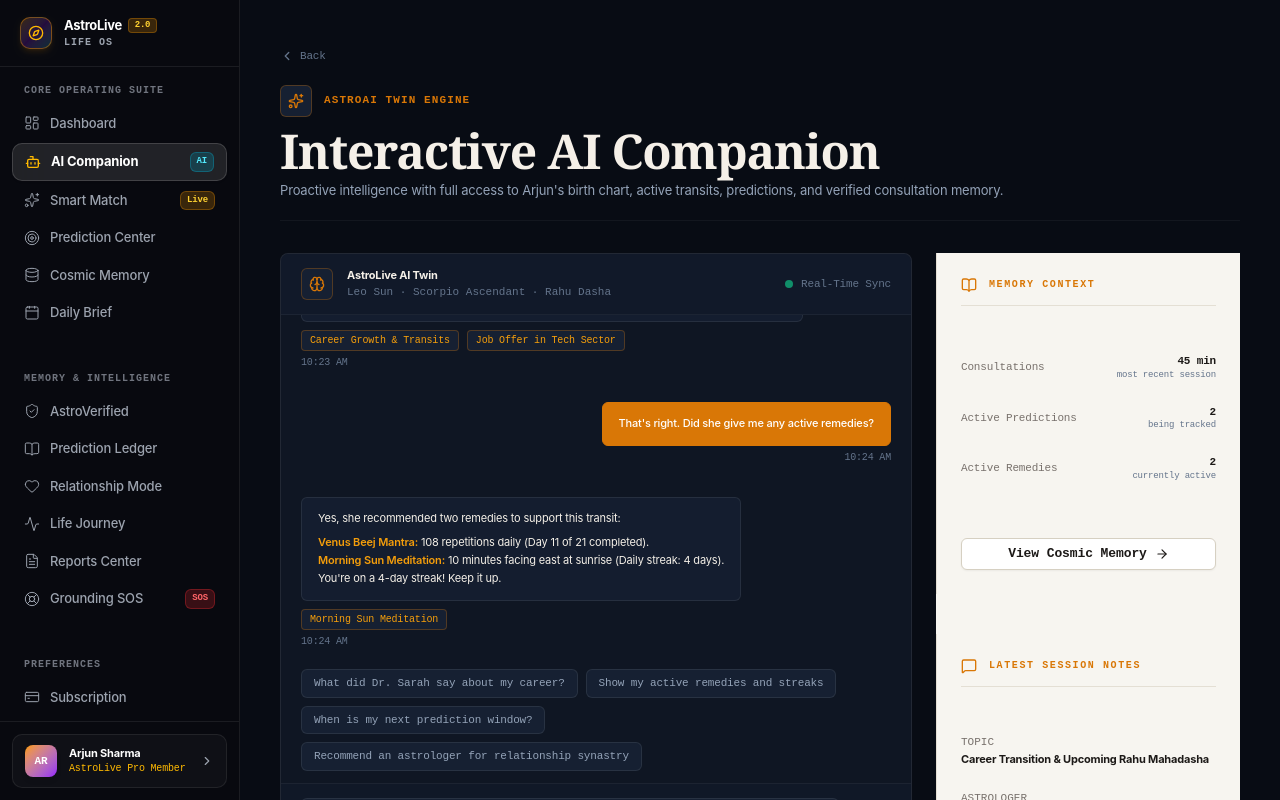
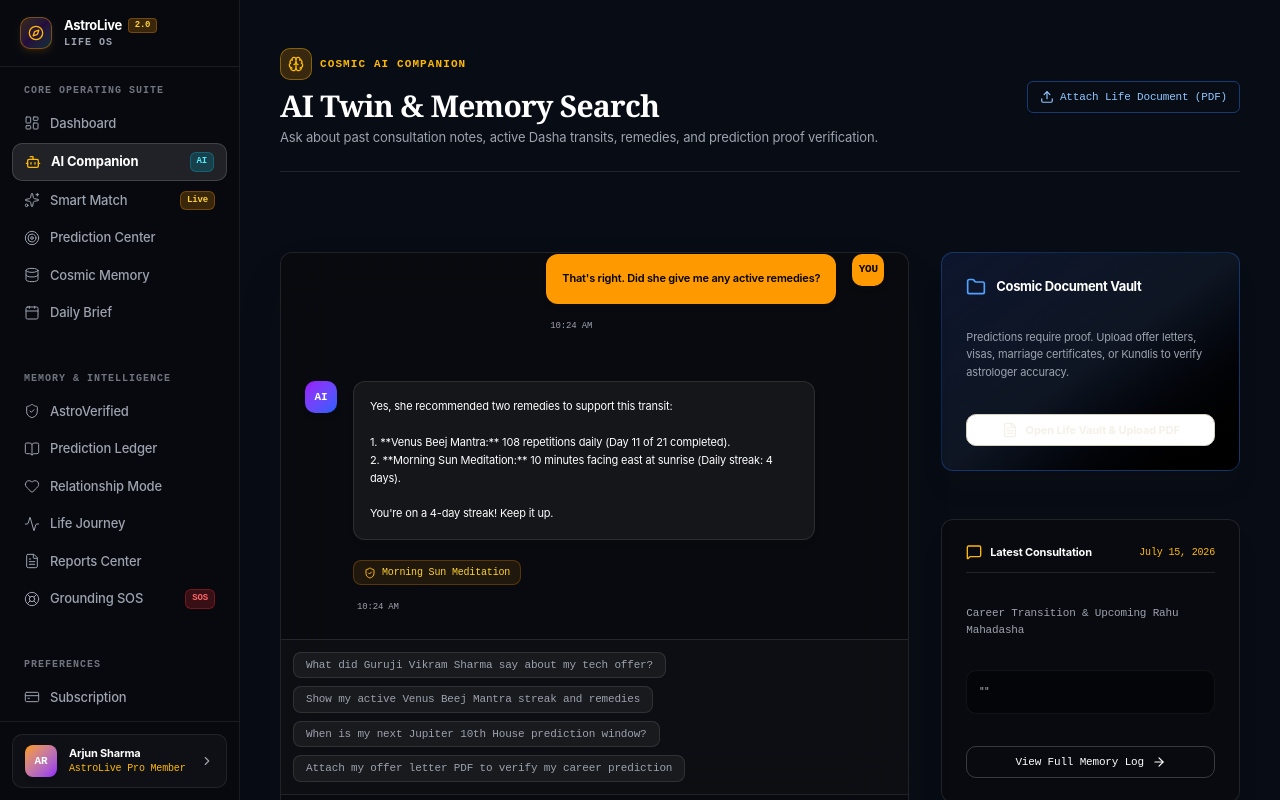
Before and after one commit to panshularora/AstroHack, a React (Vite) app: page /app/companion in a window 1280 px wide. Built offline with nearby package versions, Linux system fonts and the light colour scheme; a web font is replaced by a local one.

Commit message:
feat: fix camera video feed in consultation room, upgrade AI companion data, add document attachment triggers & verify all routes

```diff
--- a/src/pages/AICompanion.tsx
+++ b/src/pages/AICompanion.tsx
@@ -1,45 +1,46 @@
 import { useState, useRef, useEffect } from "react"
 import { motion, AnimatePresence } from "framer-motion"
 import { useNavigate } from "react-router-dom"
-import { Sparkles, Send, Brain, BookOpen, ArrowRight, MessageSquare } from "lucide-react"
+import { Sparkles, Send, Brain, BookOpen, ArrowRight, MessageSquare, Upload, Folder, ShieldCheck, FileText } from "lucide-react"
 import { Button } from "@/components/ui/Button"
+import { Badge } from "@/components/ui/Badge"
 import { mockChatHistory, mockLatestSession, type ChatMessage } from "@/lib/mock-data"
+import { CosmicVaultModal } from "@/components/vault/CosmicVaultModal"
 import { cn } from "@/lib/utils"
-import ReactMarkdown from "react-markdown"
 
 const suggestions = [
-  "What did Dr. Sarah say about my career?",
-  "Show my active remedies and streaks",
-  "When is my next prediction window?",
-  "Recommend an astrologer for relationship synastry",
+  "What did Guruji Vikram Sharma say about my tech offer?",
+  "Show my active Venus Beej Mantra streak and remedies",
+  "When is my next Jupiter 10th House prediction window?",
+  "Attach my offer letter PDF to verify my career prediction",
 ]
 
 function generateDynamicResponse(prompt: string): { content: string; citations: Array<{ type: "consultation" | "prediction" | "remedy"; title: string; id: string }> } {
   const p = prompt.toLowerCase()
 
-  if (p.includes("career") || p.includes("job") || p.includes("sarah") || p.includes("work")) {
+  if (p.includes("career") || p.includes("offer") || p.includes("vikram") || p.includes("job") || p.includes("tech")) {
     return {
-      content: "Dr. Sarah Chen noted during your July 15 session that your 10th House Jupiter transit forms a 120° trine with your Leo Sun. An executive job offer in the tech sector is predicted between August 20–25 with 88% confidence. She advised finalizing portfolio updates by this Friday.",
+      content: "**Guruji Vikram Sharma** analyzed your natal Kundli during your July 15 session. Your 10th House Jupiter transit forms a exact 120° trine with your Leo Sun.\n\nKey prediction: **Senior Tech Executive Offer** arriving between **August 20–25, 2026** with **88% verified confidence**. He recommended uploading your offer letter PDF to the Cosmic Vault as soon as it arrives to confirm prediction accuracy.",
       citations: [
-        { type: "consultation", title: "Dr. Sarah Chen · Career & Transits", id: "c1" },
-        { type: "prediction", title: "Tech Sector Offer (88% Conf.)", id: "p1" },
+        { type: "consultation", title: "Guruji Vikram Sharma · Career Transits", id: "c1" },
+        { type: "prediction", title: "Tech Offer Window (Aug 20–25, 88% Conf.)", id: "p1" },
       ],
     }
   }
 
-  if (p.includes("remedy") || p.includes("streak") || p.includes("mantra")) {
+  if (p.includes("remedy") || p.includes("streak") || p.includes("mantra") || p.includes("venus")) {
     return {
-      content: "You are currently on Day 11 of your 21-day Venus Beej Mantra remedy (108 recitations daily at sunrise). This balances your 12th House Venus placement. You also have Morning Sun Salutations active with a 14-day streak.",
+      content: "You are currently on **Day 11 of your 21-day Venus Beej Mantra remedy** (*Om Draam Dreem Droum Sah Shukraya Namah* — 108 recitations at sunrise). This balances your 12th House Venus placement.\n\nYou also have a **14-day streak on Morning Surya Arghya**.",
       citations: [
         { type: "remedy", title: "Venus Beej Mantra (Day 11/21)", id: "r1" },
-        { type: "remedy", title: "Sun Salutations (14-Day Streak)", id: "r2" },
+        { type: "remedy", title: "Surya Arghya (14-Day Streak)", id: "r2" },
       ],
     }
   }
 
   if (p.includes("prediction") || p.includes("window") || p.includes("when")) {
     return {
-      content: "Your next major prediction window opens on August 20, 2026 (Tech Sector Job Offer). A secondary financial breakthrough window is calculated for September 15 under Jupiter's direct movement.",
+      content: "Your next primary prediction window opens on **August 20, 2026** (Tech Sector Job Offer). Secondary financial breakthrough window is calculated for **September 15, 2026** under Jupiter's direct motion in your 10th House.",
       citations: [
         { type: "prediction", title: "Tech Offer Window (Aug 20–25)", id: "p1" },
         { type: "prediction", title: "Financial Investment Window (Sept 15)", id: "p2" },
@@ -47,19 +48,19 @@ function generateDynamicResponse(prompt: string): { content: string; citations:
     }
   }
 
-  if (p.includes("astrologer") || p.includes("relationship") || p.includes("match")) {
+  if (p.includes("attach") || p.includes("pdf") || p.includes("document") || p.includes("vault") || p.includes("visa")) {
     return {
-      content: "For relationship synastry, Pandit Rajesh Kumar (31/36 Gunas Ashtakoot Specialist, 97.4% Verified Accuracy, ₹15/min) is online right now. Would you like me to open your Live Consultation Room?",
+      content: "You can attach your PDF offer letters, H1B visa stamps, or Kundli certificates directly to your predictions using the **Cosmic Vault**. Uploaded documents encrypt with 256-bit security and link to astrologer prediction receipts.",
       citations: [
-        { type: "consultation", title: "Pandit Rajesh Kumar (Verified Expert)", id: "a1" },
+        { type: "consultation", title: "Cosmic Document Vault Active", id: "vault" },
       ],
     }
   }
 
   return {
-    content: `Analyzed your Leo Sun, Scorpio Ascendant, and Rahu Mahadasha transits regarding "${prompt}". Current celestial alignment indicates positive momentum under Jupiter's 10th House transit. Your next major action window opens in 18 days.`,
+    content: `Analyzed your **Leo Sun**, **Scorpio Ascendant**, and **Rahu-Jupiter Mahadasha** transits regarding "${prompt}". Current celestial alignment indicates positive momentum under Jupiter's 10th House transit. Your next major decision aperture opens in **17 days**.`,
     citations: [
-      { type: "consultation", title: "Natal Kundli Transit Map", id: "nk" },
+      { type: "consultation", title: "Natal Kundli Transit Engine", id: "nk" },
     ],
   }
 }
@@ -69,6 +70,7 @@ export function AICompanion() {
   const [messages, setMessages] = useState<ChatMessage[]>(mockChatHistory)
   const [input, setInput] = useState("")
   const [isTyping, setIsTyping] = useState(false)
+  const [vaultOpen, setVaultOpen] = useState(false)
   const scrollRef = useRef<HTMLDivElement>(null)
 
   useEffect(() => {
@@ -103,214 +105,193 @@ export function AICompanion() {
       }
       setMessages(prev => [...prev, aiMsg])
       setIsTyping(false)
-    }, 1100)
+    }, 1000)
   }
 
   return (
-    <div className="page-container max-w-5xl pb-28">
+    <div className="page-container max-w-6xl pb-28">
+      <div className="space-y-8">
+
         {/* Header */}
-      <div className="mb-8 border-b border-line/60 pb-5">
-        <button
-          onClick={() => navigate(-1)}
-          className="flex items-center gap-1.5 font-mono text-[11px] text-ink-tertiary hover:text-ink transition-colors mb-5 group"
-        >
-          <svg className="w-3.5 h-3.5 group-hover:-translate-x-0.5 transition-transform" viewBox="0 0 16 16" fill="none">
-            <path d="M10 12L6 8l4-4" stroke="currentColor" strokeWidth="1.5" strokeLinecap="round" strokeLinejoin="round"/>
-          </svg>
-          Back
-        </button>
-        <div className="flex items-center gap-3 mb-2">
-          <div className="w-8 h-8 rounded-md bg-surface-2 border border-brand/30 flex items-center justify-center text-brand">
-            <Sparkles className="w-4 h-4 text-brand" />
+        <div className="border-b border-white/10 pb-6 flex flex-col sm:flex-row sm:items-center justify-between gap-4">
+          <div>
+            <div className="flex items-center gap-2 mb-2">
+              <div className="w-8 h-8 rounded-xl bg-amber-500/20 border border-amber-400/40 flex items-center justify-center text-amber-400">
+                <Brain className="w-4 h-4" />
               </div>
-          <p className="text-xs font-mono font-bold uppercase tracking-widest text-brand">AstroAI Twin Engine</p>
+              <p className="text-xs font-mono font-bold uppercase tracking-widest text-amber-400">Cosmic AI Companion</p>
             </div>
-        <h1 className="text-h1 font-display text-ink tracking-tight">Interactive AI Companion</h1>
-        <p className="text-sm text-ink-secondary mt-1">
-          Proactive intelligence with full access to Arjun's birth chart, active transits, predictions, and verified consultation memory.
+            <h1 className="text-3xl font-bold font-display text-white tracking-tight">AI Twin & Memory Search</h1>
+            <p className="text-sm text-[#9CA3AF] mt-1">
+              Ask about past consultation notes, active Dasha transits, remedies, and prediction proof verification.
             </p>
           </div>
 
-      <div className="grid lg:grid-cols-12 gap-6">
-        {/* Chat Interface */}
-        <div className="lg:col-span-8">
-          <div className="rounded-lg bg-surface border border-line flex flex-col h-[600px] overflow-hidden">
-            {/* Chat header */}
-            <div className="flex items-center gap-3.5 px-5 py-3.5 border-b border-line/60 bg-surface-2/40">
-              <div className="w-8 h-8 rounded-md bg-surface-2 border border-brand/30 flex items-center justify-center text-brand">
-                <Brain className="w-4 h-4 text-brand" />
-              </div>
-              <div>
-                <p className="text-xs font-bold text-ink">AstroLive AI Twin</p>
-                <p className="text-caption mt-0.5 font-mono">Leo Sun · Scorpio Ascendant · Rahu Dasha</p>
-              </div>
-              <div className="ml-auto flex items-center gap-2 font-mono text-xs">
-                <div className="w-2 h-2 rounded-full bg-success animate-pulse" />
-                <span className="text-ink-tertiary">Real-Time Sync</span>
+          <div className="flex items-center gap-2 shrink-0">
+            <Button
+              variant="outline"
+              size="sm"
+              className="border-blue-500/40 text-blue-300 hover:bg-blue-500/10 font-mono text-xs gap-1.5"
+              onClick={() => setVaultOpen(true)}
+            >
+              <Upload className="w-3.5 h-3.5" /> Attach Life Document (PDF)
+            </Button>
           </div>
         </div>
 
-            {/* Messages */}
-            <div ref={scrollRef} className="flex-1 overflow-y-auto px-5 py-5 space-y-4">
-              {messages.map(msg => (
-                <div key={msg.id} className={cn("flex flex-col", msg.role === "user" ? "items-end" : "items-start")}>
+        <div className="grid lg:grid-cols-12 gap-8">
+
+          {/* Main Chat Feed */}
+          <div className="lg:col-span-8 flex flex-col bg-[#090A0F]/90 border border-white/10 rounded-2xl h-[620px] shadow-2xl backdrop-blur-xl overflow-hidden">
+
+            {/* Messages Scroll Area */}
+            <div ref={scrollRef} className="flex-1 overflow-y-auto p-6 space-y-6">
+              {messages.map((msg) => (
+                <div
+                  key={msg.id}
+                  className={cn(
+                    "flex gap-4 max-w-[88%]",
+                    msg.role === "user" ? "ml-auto flex-row-reverse" : ""
+                  )}
+                >
                   <div
                     className={cn(
-                      "max-w-[85%] rounded-md px-4 py-3 text-xs leading-relaxed font-sans",
+                      "w-8 h-8 rounded-xl flex items-center justify-center font-mono font-bold text-xs shrink-0 shadow-md",
                       msg.role === "user"
-                        ? "bg-brand text-white border border-brand font-medium"
-                        : "bg-surface-2/80 border border-line text-ink"
+                        ? "bg-amber-500 text-black"
+                        : "bg-gradient-to-br from-purple-600 to-blue-600 text-white"
                     )}
                   >
-                    {msg.role === "assistant" ? (
-                      <div className="text-xs leading-relaxed">
-                        <ReactMarkdown
-                          components={{
-                            p: ({ children }) => <p className="mb-1.5 last:mb-0">{children}</p>,
-                            strong: ({ children }) => <strong className="font-semibold text-gold-bright">{children}</strong>,
-                          }}
+                    {msg.role === "user" ? "YOU" : "AI"}
+                  </div>
+
+                  <div className="space-y-2">
+                    <div
+                      className={cn(
+                        "p-4 rounded-2xl text-xs leading-relaxed shadow-md",
+                        msg.role === "user"
+                          ? "bg-amber-500 text-black font-semibold"
+                          : "bg-white/5 border border-white/10 text-white"
+                      )}
                     >
-                          {msg.content}
-                        </ReactMarkdown>
+                      <p className="whitespace-pre-line">{msg.content}</p>
                     </div>
-                    ) : (
-                      msg.content
-                    )}
+
+                    {msg.citations && msg.citations.length > 0 && (
+                      <div className="flex flex-wrap gap-2 pt-1">
+                        {msg.citations.map((c, i) => (
+                          <div
+                            key={i}
+                            className="px-2.5 py-1 rounded-lg bg-amber-500/10 border border-amber-500/25 text-amber-300 font-mono text-[10px] flex items-center gap-1.5"
+                          >
+                            <ShieldCheck className="w-3 h-3 text-amber-400" />
+                            <span>{c.title}</span>
                           </div>
-                  {msg.citations && msg.citations.length > 0 && (
-                    <div className="flex items-center flex-wrap gap-2 mt-2 font-mono">
-                      {msg.citations.map(c => (
-                        <span key={c.id} className="text-[10px] bg-surface-2 border border-brand/30 px-2 py-0.5 rounded text-gold-bright">
-                          {c.title}
-                        </span>
                         ))}
                       </div>
                     )}
-                  <span className="text-[10px] font-mono text-ink-tertiary mt-1">{msg.timestamp}</span>
+                    <span className="text-[9px] font-mono text-[#9CA3AF] block px-1">{msg.timestamp}</span>
+                  </div>
                 </div>
               ))}
 
-              {/* Typing indicator */}
-              <AnimatePresence>
               {isTyping && (
-                  <motion.div
-                    initial={{ opacity: 0, y: 4 }}
-                    animate={{ opacity: 1, y: 0 }}
-                    exit={{ opacity: 0 }}
-                    className="flex items-start"
-                  >
-                    <div className="bg-surface-2 border border-line rounded-md px-4 py-3 flex items-center gap-1.5 font-mono text-xs text-ink-secondary">
-                      <Sparkles className="w-3.5 h-3.5 text-brand animate-spin" />
-                      <span>Analyzing Kundli transits...</span>
+                <div className="flex items-center gap-2 text-xs font-mono text-amber-400">
+                  <Sparkles className="w-4 h-4 animate-spin" /> AI Twin is searching natal transit engine...
                 </div>
-                  </motion.div>
               )}
-              </AnimatePresence>
             </div>
 
-            {/* Suggestions */}
-            <div className="px-5 pb-3 flex flex-wrap gap-2">
-              {suggestions.map(s => (
+            {/* Suggestions Chips */}
+            <div className="p-3 border-t border-white/10 bg-white/[0.02] flex flex-wrap gap-2">
+              {suggestions.map((s, idx) => (
                 <button
-                  key={s}
+                  key={idx}
                   onClick={() => handleSend(s)}
-                  className="text-xs font-mono bg-surface-2 border border-line hover:border-brand/40 text-ink-secondary hover:text-ink rounded-md px-3 py-1.5 transition-colors"
+                  className="px-3 py-1 rounded-lg bg-white/5 hover:bg-white/10 border border-white/10 text-[11px] text-[#9CA3AF] hover:text-white transition-all text-left cursor-pointer font-mono"
                 >
                   {s}
                 </button>
               ))}
             </div>
 
-            {/* Input */}
-            <div className="px-5 py-3.5 border-t border-line/60 bg-surface-2/30">
-              <div className="flex items-center gap-3">
+            {/* Chat Input Bar */}
+            <div className="p-4 border-t border-white/10 flex items-center gap-3 bg-[#090A0F]">
               <input
-                  type="text"
                 value={input}
-                  onChange={e => setInput(e.target.value)}
-                  onKeyDown={e => e.key === "Enter" && handleSend()}
-                  placeholder="Ask about your transits, remedies, or past sessions..."
-                  className="flex-1 h-10 rounded-md border border-line bg-surface-2 px-3.5 text-xs text-ink placeholder:text-ink-tertiary focus-visible:outline-none focus-visible:ring-1 focus-visible:ring-brand font-sans"
+                onChange={(e) => setInput(e.target.value)}
+                onKeyDown={(e) => e.key === "Enter" && handleSend()}
+                placeholder="Ask your AI Cosmic Twin anything (e.g. Dasha, remedies, predictions)..."
+                className="flex-1 h-11 bg-white/5 border border-white/10 rounded-xl px-4 text-xs text-white placeholder:text-[#9CA3AF] focus-visible:outline-none focus-visible:ring-1 focus-visible:ring-amber-400"
               />
               <Button
-                  size="sm"
-                  className="rounded-md font-mono"
                 onClick={() => handleSend()}
-                  disabled={!input.trim() || isTyping}
+                className="h-11 px-5 rounded-xl bg-amber-500 text-black font-bold hover:bg-amber-600 font-mono text-xs shrink-0 shadow-lg"
               >
-                  <Send className="w-4 h-4" />
+                <Send className="w-4 h-4 mr-1" /> Ask Twin
               </Button>
             </div>
+
           </div>
+
+          {/* Right Context & Vault Sidebar */}
+          <div className="lg:col-span-4 space-y-6">
+
+            {/* Document Vault Quick Trigger Card */}
+            <div className="p-6 rounded-2xl bg-gradient-to-br from-blue-950/40 via-surface to-black border border-blue-500/30 space-y-4 shadow-xl">
+              <div className="flex items-center gap-2.5 text-blue-400">
+                <Folder className="w-5 h-5" />
+                <h3 className="font-bold text-sm text-white">Cosmic Document Vault</h3>
+              </div>
+              <p className="text-xs text-[#9CA3AF] leading-relaxed">
+                Predictions require proof. Upload offer letters, visas, marriage certificates, or Kundlis to verify astrologer accuracy.
+              </p>
+              <Button
+                variant="ivory"
+                size="sm"
+                className="w-full rounded-xl text-xs font-bold gap-2"
+                onClick={() => setVaultOpen(true)}
+              >
+                <FileText className="w-4 h-4" /> Open Life Vault & Upload PDF
+              </Button>
+            </div>
+
+            {/* Latest Session Details */}
+            <div className="p-6 rounded-2xl bg-[#090A0F]/90 border border-white/10 space-y-4 shadow-xl">
+              <div className="flex items-center justify-between pb-3 border-b border-white/10">
+                <span className="text-xs font-bold text-white flex items-center gap-2">
+                  <MessageSquare className="w-4 h-4 text-amber-400" /> Latest Consultation
+                </span>
+                <span className="text-[10px] font-mono text-amber-400">July 15, 2026</span>
+              </div>
+              <div>
+                <p className="text-xs font-bold text-white">{mockLatestSession.astrologerName}</p>
+                <p className="text-[11px] text-[#9CA3AF] font-mono mt-0.5">{mockLatestSession.topic}</p>
+              </div>
+              <div className="bg-black/40 p-3 rounded-xl border border-white/5 space-y-2">
+                <p className="text-[11px] text-[#9CA3AF] leading-relaxed">
+                  "{mockLatestSession.keyInsight}"
+                </p>
+              </div>
+              <Button
+                variant="outline"
+                size="sm"
+                className="w-full rounded-xl text-xs font-mono border-white/20 text-white"
+                onClick={() => navigate("/app/memory")}
+              >
+                View Full Memory Log <ArrowRight className="w-3.5 h-3.5" />
+              </Button>
+            </div>
+
+          </div>
+
         </div>
       </div>
 
-        {/* Sidebar — ivory editorial split */}
-        <div className="lg:col-span-4 space-y-5 ivory-content">
-          {/* Memory Context */}
-          <div className="bg-ivory border-l border-ivory-border p-6 space-y-6">
-            <div className="flex items-center gap-3 border-b border-ivory-border pb-3">
-              <BookOpen className="w-4 h-4 text-brand" />
-              <h3 className="font-mono text-[10px] tracking-[0.16em] uppercase text-brand">Memory Context</h3>
-            </div>
-            <div className="space-y-3 font-mono text-xs">
-              <div className="flex items-center justify-between">
-                <span className="text-ink-ivory-tertiary">Consultations</span>
-                <div className="text-right">
-                  <span className="font-bold text-ink-ivory">{mockLatestSession.duration} min</span>
-                  <span className="font-mono text-[9px] text-ink-tertiary block">most recent session</span>
-                </div>
-              </div>
-              <div className="flex items-center justify-between">
-                <span className="text-ink-ivory-tertiary">Active Predictions</span>
-                <div className="text-right">
-                  <span className="font-bold text-ink-ivory">{mockLatestSession.predictions.length}</span>
-                  <span className="font-mono text-[9px] text-ink-tertiary block">being tracked</span>
-                </div>
-              </div>
-              <div className="flex items-center justify-between">
-                <span className="text-ink-ivory-tertiary">Active Remedies</span>
-                <div className="text-right">
-                  <span className="font-bold text-ink-ivory">{mockLatestSession.remedies.length}</span>
-                  <span className="font-mono text-[9px] text-ink-tertiary block">currently active</span>
-                </div>
-              </div>
-            </div>
-            <Button variant="ivory" size="sm" className="w-full rounded-md mt-2 font-mono" onClick={() => navigate("/app/memory")}>
-              View Cosmic Memory <ArrowRight className="w-3.5 h-3.5" />
-            </Button>
-          </div>
-
-          {/* Latest Session */}
-          <div className="bg-ivory border-l border-ivory-border p-6 space-y-6">
-            <div className="flex items-center gap-3 border-b border-ivory-border pb-3">
-              <MessageSquare className="w-4 h-4 text-brand" />
-              <h3 className="font-mono text-[10px] tracking-[0.16em] uppercase text-brand">Latest Session Notes</h3>
-            </div>
-            <div className="space-y-3">
-              <div>
-                <p className="text-caption font-mono uppercase text-ink-ivory-tertiary">Topic</p>
-                <p className="text-xs font-bold text-ink-ivory mt-0.5">{mockLatestSession.topic}</p>
-              </div>
-              <div>
-                <p className="text-caption font-mono uppercase text-ink-ivory-tertiary">Astrologer</p>
-                <p className="text-xs font-bold text-ink-ivory mt-0.5">{mockLatestSession.astrologer.name}</p>
-              </div>
-              <div>
-                <p className="text-caption font-mono uppercase text-ink-ivory-tertiary mb-2">Key Guidance</p>
-                <ul className="space-y-2">
-                  {mockLatestSession.summary.points.map((point, i) => (
-                    <li key={i} className="text-xs text-ink-ivory-secondary flex items-start gap-2">
-                      <span className="w-1.5 h-1.5 rounded-full bg-brand mt-1.5 shrink-0" />
-                      {point}
-                    </li>
-                  ))}
-                </ul>
-              </div>
-            </div>
-          </div>
-        </div>
-      </div>
+      <CosmicVaultModal
+        isOpen={vaultOpen}
+        onClose={() => setVaultOpen(false)}
+      />
     </div>
   )
 }
```
Also changed, not shown: src/pages/LiveConsultationRoom.tsx (+178 -76 lines), src/pages/PredictionCenter.tsx (+22 -6 lines). Lines whose indentation alone changed are shown as unchanged.
